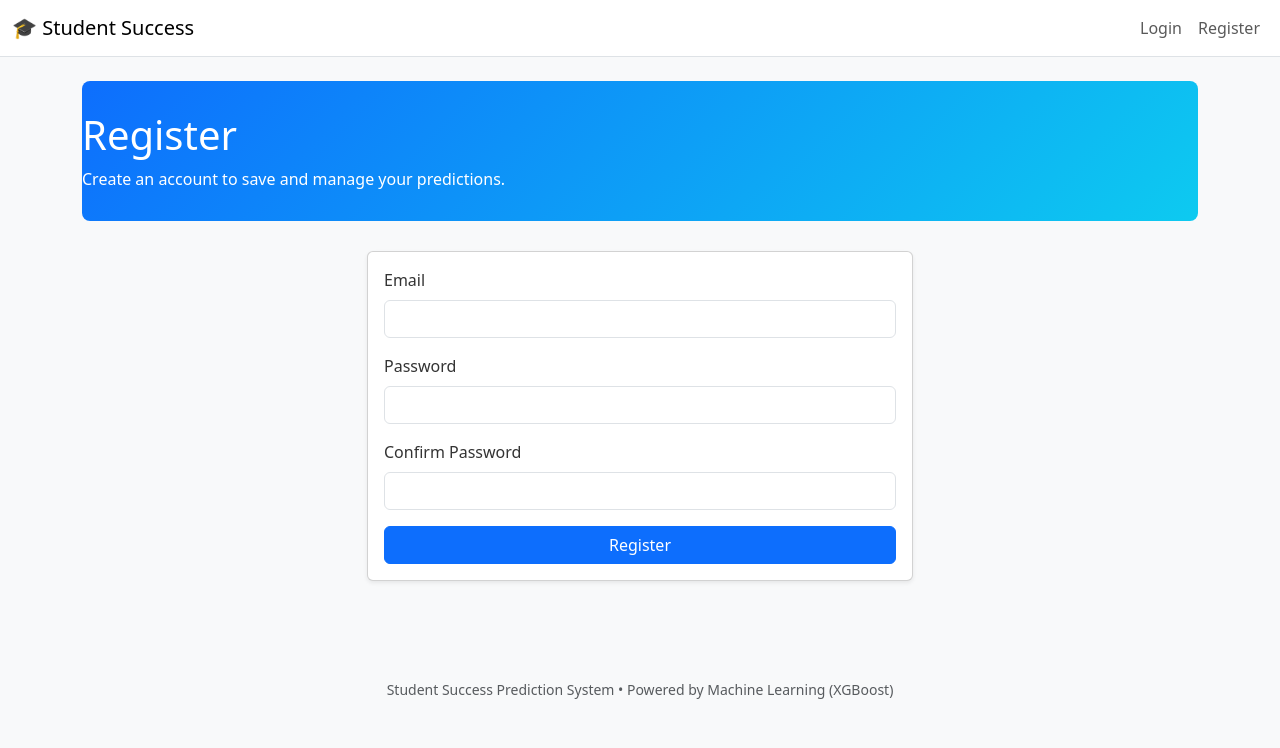
After one commit to AunSyedShah/maier_project, a Flask app: page /register in a window 1280 px wide. The commit adds this page. Shown: the top 748 px of the page. Run offline with Flask 3, Linux system fonts and the light colour scheme; parts of the project's set-up code (start-up, migrations or seed data) failed here and were passed over; some libraries are stand-ins or nearby versions.

Commit message:
fixed auth

```diff
--- a/app.py
+++ b/app.py
@@ -1,10 +1,24 @@
-from flask import Flask, render_template, request, jsonify
+from flask import Flask, render_template, request, jsonify, redirect, url_for, flash
 import joblib
 import numpy as np
 import pandas as pd
 import os
+from flask_sqlalchemy import SQLAlchemy
+from flask_login import LoginManager, UserMixin, login_user, logout_user, login_required, current_user
+from werkzeug.security import generate_password_hash, check_password_hash
+from flask_wtf.csrf import CSRFProtect
 
 app = Flask(__name__)
+# Application configuration
+app.config['SECRET_KEY'] = os.environ.get('SECRET_KEY', 'dev-secret-change-me')
+app.config['SQLALCHEMY_DATABASE_URI'] = 'sqlite:///' + os.path.join(os.path.dirname(os.path.abspath(__file__)), 'app.db')
+app.config['SQLALCHEMY_TRACK_MODIFICATIONS'] = False
+
+# Initialize extensions
+db = SQLAlchemy(app)
+login_manager = LoginManager(app)
+login_manager.login_view = 'auth.login'
+csrf = CSRFProtect(app)
 
 # Get the base directory
 BASE_DIR = os.path.dirname(os.path.abspath(__file__))
@@ -24,6 +38,33 @@ CATEGORICAL_FEATURES = joblib.load(os.path.join(BASE_DIR, 'categorical_features.
 
 # Load original features in the correct order (must match training data)
 ALL_ORIGINAL_FEATURES = joblib.load(os.path.join(BASE_DIR, 'original_columns.joblib'))
+
+# --- User model for authentication ---
+class User(UserMixin, db.Model):
+    id = db.Column(db.Integer, primary_key=True)
+    email = db.Column(db.String(150), unique=True, nullable=False)
+    password_hash = db.Column(db.String(200), nullable=False)
+
+    def set_password(self, password):
+        self.password_hash = generate_password_hash(password)
+
+    def check_password(self, password):
+        return check_password_hash(self.password_hash, password)
+
+
+@login_manager.user_loader
+def load_user(user_id):
+    return User.query.get(int(user_id))
+
+
+def init_db():
+    """Create (reset) database tables.
+
+    Drops all tables and recreates them. This is useful for testing and dev
+    environments to ensure a clean state.
+    """
+    db.drop_all()
+    db.create_all()
 
 # Define data type and range constraints for each feature
 FEATURE_CONSTRAINTS = {
@@ -107,6 +148,7 @@ def validate_input(data):
 
 
 @app.route('/', methods=['GET', 'POST'])
+@login_required
 def index():
     prediction = None
     prediction_class = None
@@ -182,5 +224,17 @@ def api_predict():
         return jsonify({'error': str(e)}), 500
 
 
+@app.route('/profile')
+@login_required
+def profile():
+    """Simple protected profile page for logged-in users."""
+    return render_template('profile.html')
+
+# Register blueprints
+from auth import auth_bp
+app.register_blueprint(auth_bp)
+
 if __name__ == '__main__':
+    # Ensure database exists
+    init_db()
     app.run(debug=True)
--- /dev/null
+++ b/auth.py
@@ -0,0 +1,70 @@
+from flask import Blueprint, render_template, redirect, url_for, flash, request
+from flask_wtf import FlaskForm
+from wtforms import StringField, PasswordField, SubmitField
+from wtforms.validators import InputRequired, Email, EqualTo, Length
+
+from app import db, User
+from flask_login import login_user, logout_user, login_required, current_user
+
+auth_bp = Blueprint('auth', __name__)
+
+
+class RegisterForm(FlaskForm):
+    email = StringField('Email', validators=[InputRequired(), Email(), Length(max=150)])
+    password = PasswordField('Password', validators=[InputRequired(), Length(min=6)])
+    confirm = PasswordField('Confirm Password', validators=[InputRequired(), EqualTo('password')])
+    submit = SubmitField('Register')
+
+
+class LoginForm(FlaskForm):
+    email = StringField('Email', validators=[InputRequired(), Email(), Length(max=150)])
+    password = PasswordField('Password', validators=[InputRequired()])
+    submit = SubmitField('Login')
+
+
+@auth_bp.route('/register', methods=['GET', 'POST'])
+def register():
+    if current_user.is_authenticated:
+        return redirect(url_for('index'))
+
+    form = RegisterForm()
+    if form.validate_on_submit():
+        existing = User.query.filter_by(email=form.email.data).first()
+        if existing:
+            flash('Email already registered', 'warning')
+        else:
+            user = User(email=form.email.data)
+            user.set_password(form.password.data)
+            db.session.add(user)
+            db.session.commit()
+            flash('Registration successful. Please log in.', 'success')
+            return redirect(url_for('auth.login'))
+
+    return render_template('register.html', form=form)
+
+
+@auth_bp.route('/login', methods=['GET', 'POST'])
+def login():
+    if current_user.is_authenticated:
+        return redirect(url_for('index'))
+
+    form = LoginForm()
+    if form.validate_on_submit():
+        user = User.query.filter_by(email=form.email.data).first()
+        if user and user.check_password(form.password.data):
+            login_user(user)
+            flash('Logged in successfully', 'success')
+            next_page = request.args.get('next')
+            return redirect(next_page or url_for('index'))
+        else:
+            flash('Invalid email or password', 'danger')
+
+    return render_template('login.html', form=form)
+
+
+@auth_bp.route('/logout')
+@login_required
+def logout():
+    logout_user()
+    flash('Logged out', 'info')
+    return redirect(url_for('index'))
--- a/requirements.txt
+++ b/requirements.txt
@@ -60,3 +60,8 @@ urllib3==2.6.3
 wcwidth==0.2.14
 Werkzeug==3.1.4
 xgboost==3.1.2
+Flask-Login==0.7.0
+Flask-WTF==1.1.1
+Flask-SQLAlchemy==3.0.4
+email-validator==2.0.0
+pytest==7.4.2
--- /dev/null
+++ b/templates/base.html
@@ -0,0 +1,89 @@
+<!DOCTYPE html>
+<html lang="en">
+<head>
+    <meta charset="UTF-8">
+    <meta name="viewport" content="width=device-width, initial-scale=1.0">
+    <title>{% block title %}Student Success Prediction{% endblock %}</title>
+    <link href="https://cdn.jsdelivr.net/npm/bootstrap@5.3.0/dist/css/bootstrap.min.css" rel="stylesheet">
+    <style>
+        .hero-section {
+            background: linear-gradient(135deg, #0d6efd 0%, #0dcaf0 100%);
+            color: white;
+            padding: 30px 0;
+            margin-bottom: 30px;
+            border-radius: 8px;
+        }
+        .form-section {
+            background-color: #f8f9fa;
+            padding: 20px;
+            border-radius: 8px;
+            margin-bottom: 20px;
+        }
+        .section-title {
+            color: #0d6efd;
+            font-weight: 600;
+            margin-bottom: 15px;
+            border-bottom: 2px solid #0d6efd;
+            padding-bottom: 10px;
+        }
+        .form-label {
+            font-weight: 500;
+            color: #333;
+        }
+        .form-text {
+            font-size: 0.85rem;
+            color: #666;
+        }
+    </style>
+</head>
+<body class="bg-light">
+<nav class="navbar navbar-expand-lg navbar-light bg-white border-bottom">
+  <div class="container-fluid">
+    <a class="navbar-brand" href="{{ url_for('index') }}">🎓 Student Success</a>
+    <button class="navbar-toggler" type="button" data-bs-toggle="collapse" data-bs-target="#navbarNav" aria-controls="navbarNav" aria-expanded="false" aria-label="Toggle navigation">
+      <span class="navbar-toggler-icon"></span>
+    </button>
+    <div class="collapse navbar-collapse" id="navbarNav">
+      <ul class="navbar-nav ms-auto">
+        {% if current_user.is_authenticated %}
+        <li class="nav-item">
+          <a class="nav-link" href="#">Logged in as {{ current_user.email }}</a>
+        </li>
+        <li class="nav-item">
+          <a class="nav-link" href="{{ url_for('auth.logout') }}">Logout</a>
+        </li>
+        {% else %}
+        <li class="nav-item">
+          <a class="nav-link" href="{{ url_for('auth.login') }}">Login</a>
+        </li>
+        <li class="nav-item">
+          <a class="nav-link" href="{{ url_for('auth.register') }}">Register</a>
+        </li>
+        {% endif %}
+      </ul>
+    </div>
+  </div>
+</nav>
+
+<div class="container mt-4">
+    {% with messages = get_flashed_messages(with_categories=true) %}
+      {% if messages %}
+        {% for category, message in messages %}
+          <div class="alert alert-{{ category }} alert-dismissible fade show" role="alert">
+            {{ message }}
+            <button type="button" class="btn-close" data-bs-dismiss="alert" aria-label="Close"></button>
+          </div>
+        {% endfor %}
+      {% endif %}
+    {% endwith %}
+
+    {% block content %}{% endblock %}
+
+    <footer class="text-center text-muted mt-5 pt-5 pb-5">
+        <small>Student Success Prediction System • Powered by Machine Learning (XGBoost)</small>
+    </footer>
+</div>
+
+<script src="https://cdn.jsdelivr.net/npm/bootstrap@5.3.0/dist/js/bootstrap.bundle.min.js"></script>
+</body>
+</html>
--- /dev/null
+++ b/templates/register.html
@@ -0,0 +1,45 @@
+{% extends "base.html" %}
+{% block title %}Register - Student Success{% endblock %}
+
+{% block content %}
+<div class="hero-section">
+    <h1 class="mb-2">Register</h1>
+    <p class="mb-0">Create an account to save and manage your predictions.</p>
+</div>
+
+<div class="row justify-content-center">
+    <div class="col-md-6">
+        <div class="card shadow-sm">
+            <div class="card-body">
+                <form method="post">
+                    {{ form.hidden_tag() }}
+                    <div class="mb-3">
+                        {{ form.email.label(class_='form-label') }}
+                        {{ form.email(class_='form-control') }}
+                        {% for err in form.email.errors %}
+                        <div class="text-danger small">{{ err }}</div>
+                        {% endfor %}
+                    </div>
+                    <div class="mb-3">
+                        {{ form.password.label(class_='form-label') }}
+                        {{ form.password(class_='form-control') }}
+                        {% for err in form.password.errors %}
+                        <div class="text-danger small">{{ err }}</div>
+                        {% endfor %}
+                    </div>
+                    <div class="mb-3">
+                        {{ form.confirm.label(class_='form-label') }}
+                        {{ form.confirm(class_='form-control') }}
+                        {% for err in form.confirm.errors %}
+                        <div class="text-danger small">{{ err }}</div>
+                        {% endfor %}
+                    </div>
+                    <div class="d-grid">
+                        {{ form.submit(class_='btn btn-primary') }}
+                    </div>
+                </form>
+            </div>
+        </div>
+    </div>
+</div>
+{% endblock %}
```
Also changed, not shown: QUICK_START.md (+7 -1 lines), templates/index.html (+5 -51 lines), templates/login.html (added, +38 -0 lines), templates/profile.html (added, +16 -0 lines), tests/test_auth.py (added, +68 -0 lines), app.db (added).
